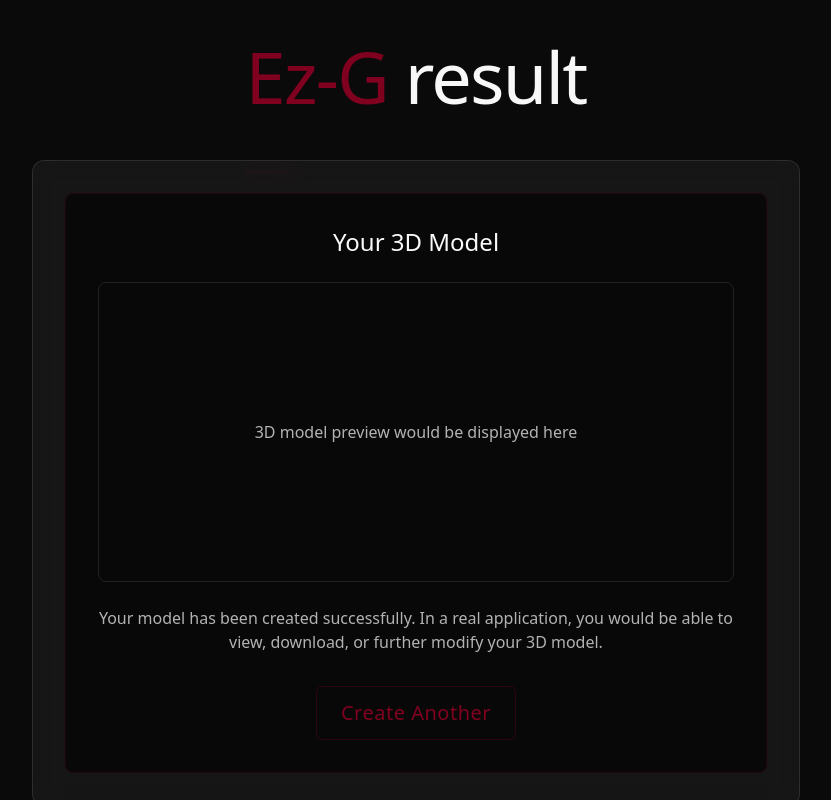
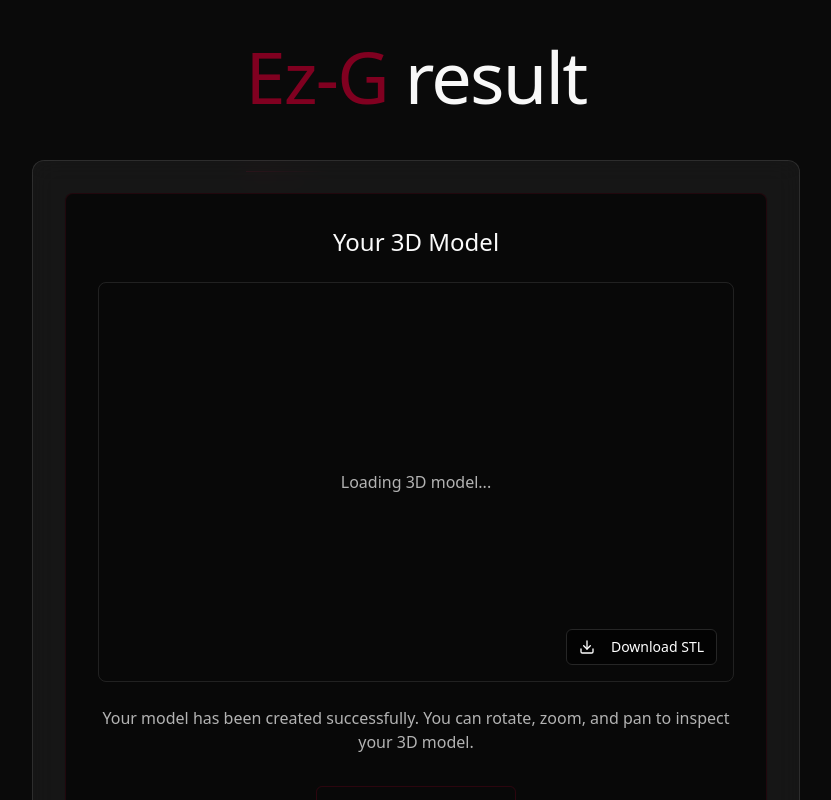
Before and after one commit to PeterAlpajaro/EEG_Model_Generator, a React (Vite) app: page /result in a window 1280 px wide. Shown: the top 800 px of the page, without its empty margins (224-1055 px from the left). Built offline with nearby package versions, Linux system fonts and the light colour scheme.

Commit message:
Display uploaded STL file
Display the uploaded STL file in a 3D viewer after model creation. For demonstration, use the same STL file that was uploaded.

```diff
--- a/package.json
+++ b/package.json
@@ -39,6 +39,8 @@
     "@radix-ui/react-toggle": "^1.1.0",
     "@radix-ui/react-toggle-group": "^1.1.0",
     "@radix-ui/react-tooltip": "^1.1.4",
+    "@react-three/drei": "^9.122.0",
+    "@react-three/fiber": "^8.18.0",
     "@tanstack/react-query": "^5.56.2",
     "class-variance-authority": "^0.7.1",
     "clsx": "^2.1.1",
@@ -59,6 +61,7 @@
     "sonner": "^1.5.0",
     "tailwind-merge": "^2.5.2",
     "tailwindcss-animate": "^1.0.7",
+    "three": "^0.155.0",
     "vaul": "^0.9.3",
     "zod": "^3.23.8"
   },
--- a/src/pages/Enter.tsx
+++ b/src/pages/Enter.tsx
@@ -32,6 +32,11 @@ const Enter = () => {
         toast.error('Please upload an STL file for 3D Head');
         return;
       }
+
+      // Store the STL file URL in localStorage for demo purposes
+      const fileUrl = URL.createObjectURL(file);
+      localStorage.setItem('headModel', fileUrl);
+
       setHeadModel(file);
       toast.success('3D head model uploaded successfully');
     }
--- a/src/pages/Result.tsx
+++ b/src/pages/Result.tsx
@@ -1,10 +1,32 @@
 
-import React from 'react';
+import React, { Suspense, useEffect, useState } from 'react';
 import PageTransition from '@/components/PageTransition';
 import NavButton from '@/components/NavButton';
 import { Card } from '@/components/ui/card';
+import { Canvas } from '@react-three/fiber';
+import { OrbitControls, useGLTF } from '@react-three/drei';
+import { Button } from '@/components/ui/button';
+import { Download } from 'lucide-react';
+
+// Model component that loads and displays the STL file
+function Model({ url }: { url: string }) {
+  const { scene } = useGLTF(url);
+
+  return <primitive object={scene} scale={1.5} position={[0, -1, 0]} />;
+}
 
 const Result = () => {
+  const [modelUrl, setModelUrl] = useState<string | null>(null);
+
+  useEffect(() => {
+    // In a real app, this would come from the server
+    // For demo purposes, we're using the uploaded head model from localStorage
+    const headModel = localStorage.getItem('headModel');
+    if (headModel) {
+      setModelUrl(headModel);
+    }
+  }, []);
+
   return (
     <PageTransition>
       <div className="page-container">
@@ -23,13 +45,30 @@ const Result = () => {
             <div className="text-center">
               <h2 className="text-2xl font-light mb-6">Your 3D Model</h2>
 
-              <div className="h-[300px] flex items-center justify-center border border-white/10 rounded-lg mb-6">
-                <p className="text-muted-foreground">3D model preview would be displayed here</p>
+              <div className="h-[400px] flex items-center justify-center border border-white/10 rounded-lg mb-6 overflow-hidden relative">
+                {modelUrl ? (
+                  <Canvas camera={{ position: [0, 0, 5], fov: 50 }}>
+                    <ambientLight intensity={0.5} />
+                    <pointLight position={[10, 10, 10]} intensity={1} />
+                    <Suspense fallback={null}>
+                      <Model url={modelUrl} />
+                    </Suspense>
+                    <OrbitControls enableZoom={true} enablePan={true} />
+                  </Canvas>
+                ) : (
+                  <p className="text-muted-foreground">Loading 3D model...</p>
+                )}
+
+                <div className="absolute bottom-4 right-4 z-10">
+                  <Button variant="outline" size="sm" className="bg-black/50 text-white">
+                    <Download className="mr-2 h-4 w-4" />
+                    Download STL
+                  </Button>
+                </div>
               </div>
 
               <p className="text-base text-muted-foreground mb-8">
-                Your model has been created successfully. In a real application, you would be able
-                to view, download, or further modify your 3D model.
+                Your model has been created successfully. You can rotate, zoom, and pan to inspect your 3D model.
               </p>
 
               <div className="flex justify-center gap-4">
```
Also changed, not shown: 1 other file (tests, documents, lock files or other folders).
